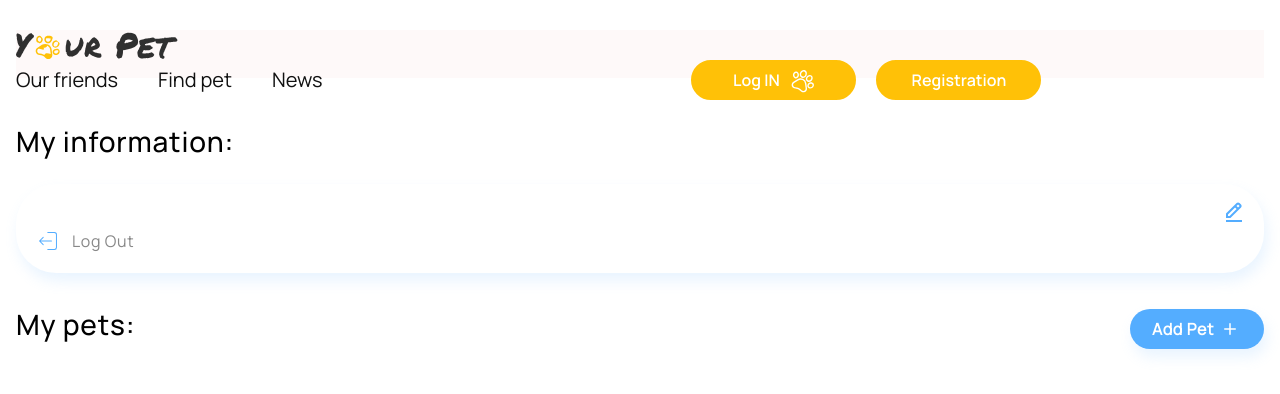
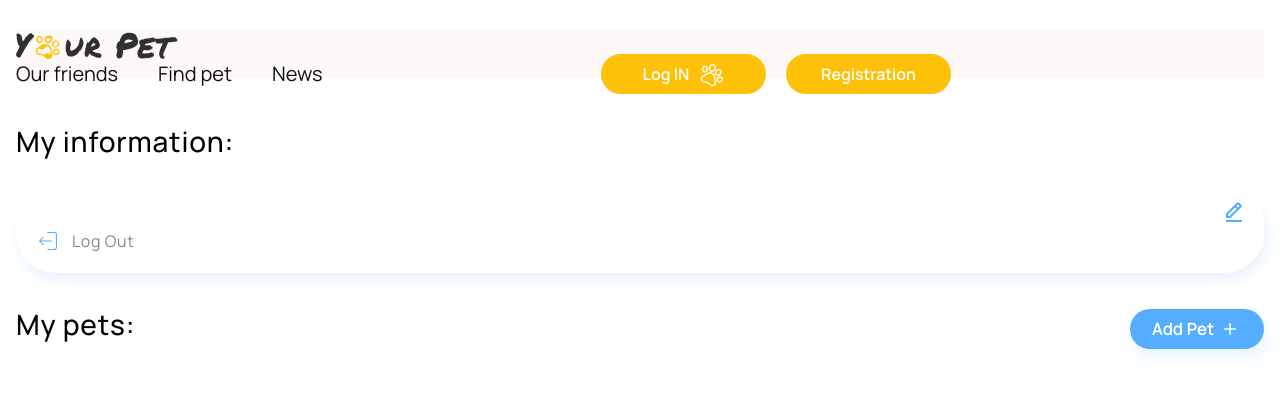
Before and after one commit to DmytroKarpenko88/team-project-frontend, a React (Create React App) app: page /team-project-frontend/user in a window 1280 px wide. Shown: the top 394 px of the page. Built offline with nearby package versions, Linux system fonts and the light colour scheme.

Commit message:
update header corrected some mistakes

```diff
--- a/src/components/Header/Header.jsx
+++ b/src/components/Header/Header.jsx
@@ -3,11 +3,11 @@ import {
   Auth,
   AuthContainer,
   CrossButton,
+  HeaderContainer,
+  HeaderMenu,
+  HeaderWrapper,
   IconOpenMenu,
-  Menu,
   MenuButton,
-  NavbarContainer,
-  NavbarWrapper
 } from './Header.styled'
 import Logo from 'components/Logo/Logo'
 import { Cross, MenuHamburger } from 'components/icons'
@@ -23,11 +23,11 @@ export const Header = () => {
   }
 
   return (
-    <NavbarContainer>
-      <NavbarWrapper>
+    <HeaderContainer>
+      <HeaderWrapper>
         <Logo onClick={() => changeClick()}/>
 
-        <Menu>
+        <HeaderMenu>
           <AuthContainer>
             <Auth />
           </AuthContainer>
@@ -38,10 +38,10 @@ export const Header = () => {
         </IconOpenMenu>
 
           <Nav click={click } onClick={() => changeClick()}/>
-        </Menu>
+        </HeaderMenu>
 
 
-      </NavbarWrapper>
-   </NavbarContainer>
+      </HeaderWrapper>
+   </HeaderContainer>
   )
 }
--- a/src/components/Header/Header.styled.jsx
+++ b/src/components/Header/Header.styled.jsx
@@ -5,7 +5,7 @@ import { AuthNav } from 'components/AuthNav/AuthNav'
 
 
 
-export const NavbarContainer = styled.div`
+export const HeaderContainer = styled.div`
 width: 100%;
 height: 48px;
 position: sticky;
@@ -25,7 +25,7 @@ background-color: ${theme.colors.bgColor};
 }
 `
 
-export const NavbarWrapper = styled.div`
+export const HeaderWrapper = styled.div`
 margin:auto;
 width: 100%;
 max-width: 1280px;
@@ -36,12 +36,15 @@ flex-wrap: wrap;
 justify-content: space-between;
 `
 
-export const Menu = styled.div`
+export const HeaderMenu = styled.div`
 display:flex;
 
 @media screen and (min-width: ${theme.breakpoints.desktop}){
 flex-direction: row-reverse;
-
+width: 959px;
+height: 28px;
+justify-content: space-between;
+align-items: center;
 }
 `
 
--- a/src/components/LoginForm/LoginForm.styled.jsx
+++ b/src/components/LoginForm/LoginForm.styled.jsx
@@ -15,7 +15,7 @@ border-radius: 20px;
 width: 280px;
 height: 425px;
 box-shadow: 7px 10px 14px rgba(63, 143, 248, 0.11);
-z-index: 99;
+z-index: 0;
 @media (min-width: 768px) {
     padding:  60px 75px;
     width: 608px;
--- a/src/components/Nav/Nav.jsx
+++ b/src/components/Nav/Nav.jsx
@@ -2,8 +2,8 @@ import React from 'react'
 import {
   AuthContainerMobile,
   NavMenu,
-  MenuItem,
-  MenuItemLink,
+  NavMenuItemLink,
+  NavMenuItem,
 } from './Nav.styled'
 import { AuthNav } from 'components/AuthNav/AuthNav'
 
@@ -15,23 +15,23 @@ export const Nav = ({click, onClick}) => {
     return (
 
         <NavMenu click={click}>
-            <MenuItem onClick={onClick}>
-                <MenuItemLink to="/friends">
+            <NavMenuItem onClick={onClick}>
+                <NavMenuItemLink to="/friends">
                     Our friends
-                </MenuItemLink>
-            </MenuItem>
+                </NavMenuItemLink>
+            </NavMenuItem>
 
-            <MenuItem onClick={onClick}>
-                <MenuItemLink to="/notice">
+            <NavMenuItem onClick={onClick}>
+                <NavMenuItemLink to="/notice">
                     Find pet
-                </MenuItemLink>
-            </MenuItem>
+                </NavMenuItemLink>
+            </NavMenuItem>
 
-            <MenuItem onClick={onClick}>
-                <MenuItemLink to="/news">
+            <NavMenuItem onClick={onClick}>
+                <NavMenuItemLink to="/news">
                     News
-                </MenuItemLink>
-            </MenuItem>
+                </NavMenuItemLink>
+            </NavMenuItem>
 
             <AuthContainerMobile onClick={onClick}>
                 <AuthNav />
--- a/src/components/Nav/Nav.styled.jsx
+++ b/src/components/Nav/Nav.styled.jsx
@@ -4,7 +4,9 @@ import { Link } from 'react-router-dom';
 
 
 
-export const NavMenu = styled.ul`
+export const NavMenu = styled.ul.withConfig({
+    shouldForwardProp: prop => prop !== 'click',
+  })`
 // height: 100%;
 display:flex;
 justify-content: center;
@@ -12,7 +14,7 @@ align-items: center;
 z-index: 0;
 
 @media screen and (min-width: ${theme.breakpoints.desktop}){
-    margin-right: 329px;
+    // margin-right: auto;
 }
 
 @media screen and (max-width: 767px){
@@ -23,7 +25,7 @@ z-index: 0;
 @media screen and (min-width:768px ) and (max-width:1279px){
     top: 44px;
     padding: 94px 0 700px 0;
-    // opacity: ${({click})=> click ? "1" : "0"};
+
 
 }
 
@@ -34,7 +36,8 @@ z-index: 0;
     position: absolute;
     left: 0;
     flex-direction: column-reverse;
-    opacity: ${({click})=> click ? "1" : "0"};
+    display: ${({click})=> click ? "visible" : "none"};
+
     text-align: center;
     transition: 0.1s all ease-in;
     background-color: ${theme.colors.bgColor}
@@ -44,7 +47,7 @@ z-index: 0;
 `
 
 
-export const MenuItem = styled.li`
+export const NavMenuItem = styled.li`
 height: 100%;
 display: flex;
 justify-content: center;
@@ -72,7 +75,7 @@ align-items: center;
 
 
 
-export const MenuItemLink = styled(Link)`
+export const NavMenuItemLink = styled(Link)`
 color: ${theme.colors.black};
 font-size: ${theme.fontSizes.l};
 text-decoration: none;
```
